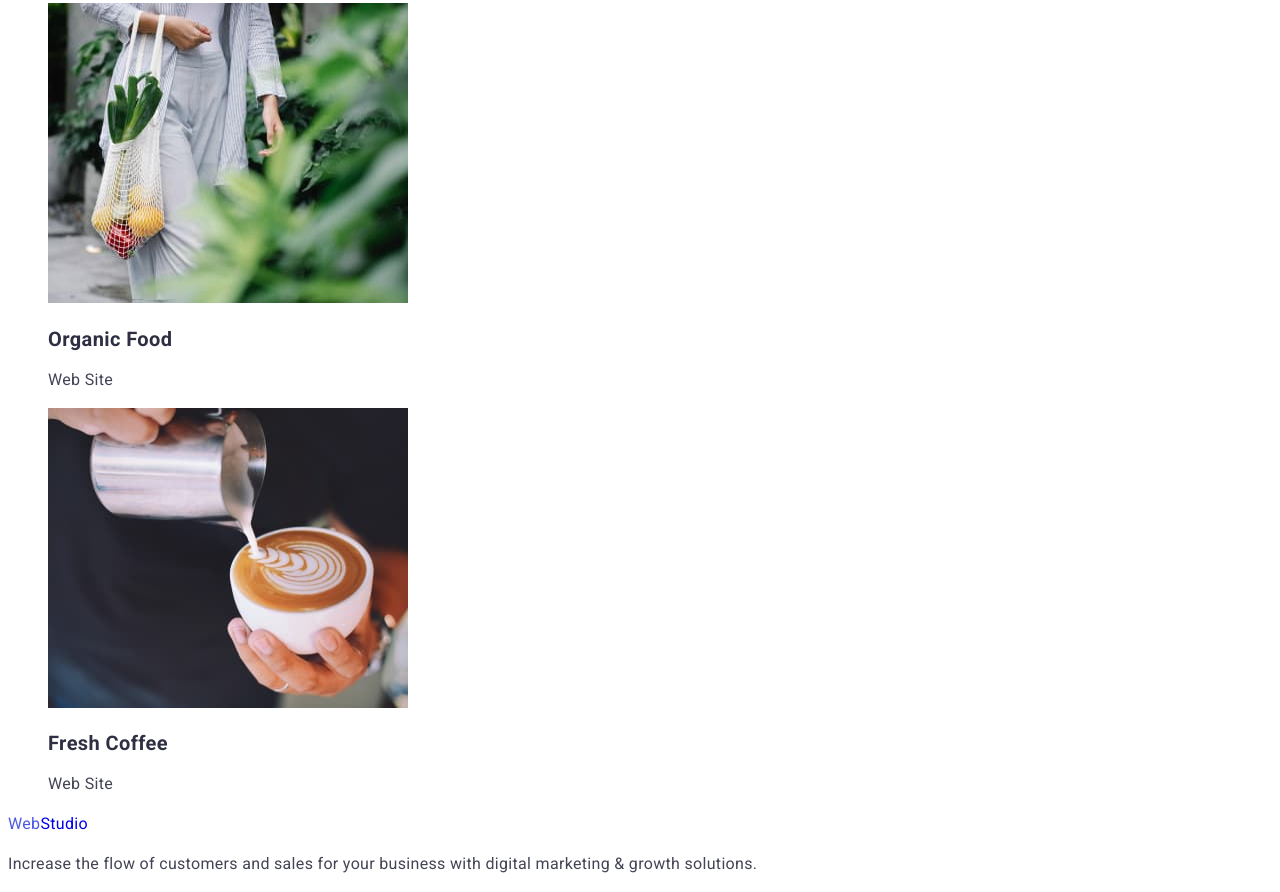
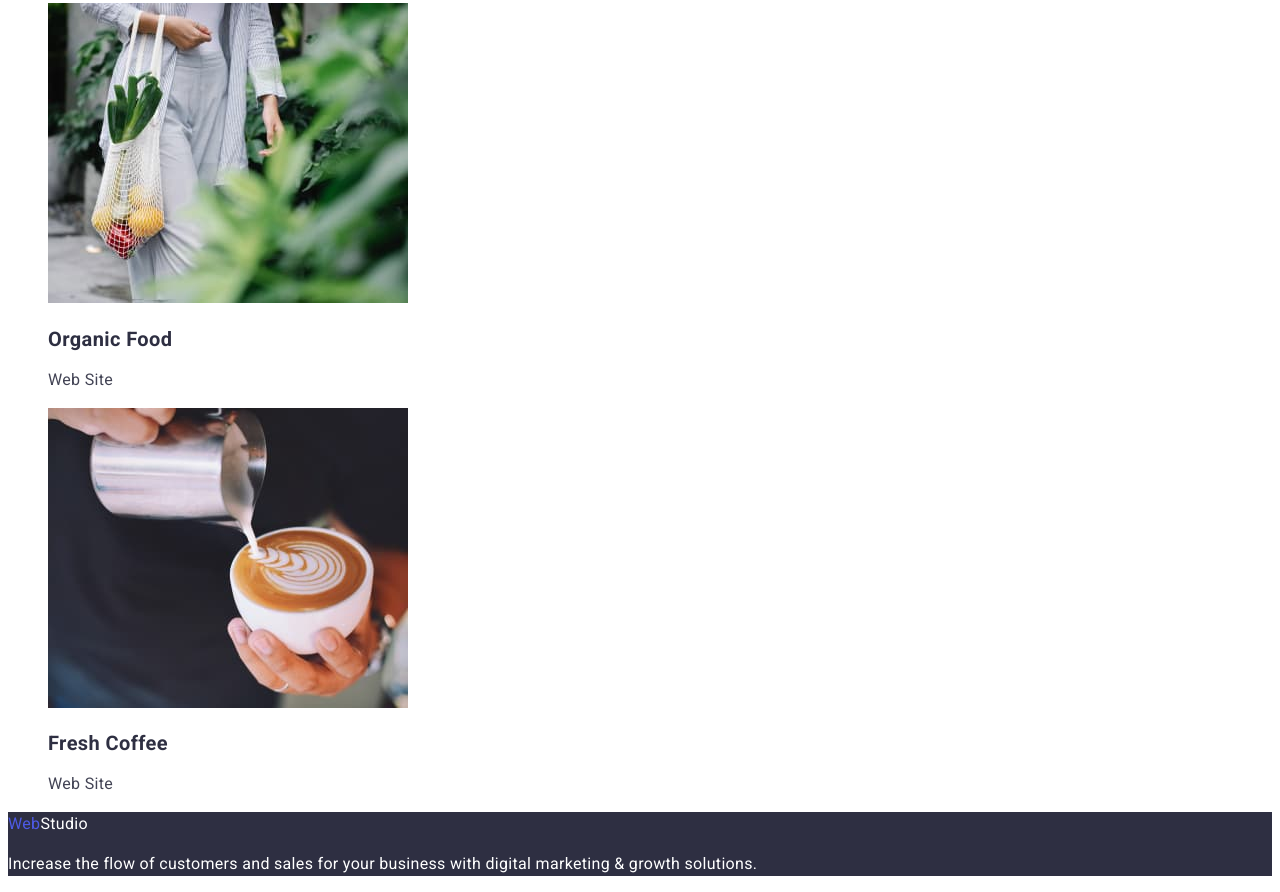
Before and after one commit to Elborn666/goit-markup-hw-02, a plain HTML site: page portfolio.html in a window 1280 px wide. Shown: the part 2879-3771 px from the top of the page. Drawn offline with Linux system fonts and the light colour scheme.

Commit message:
change background

```diff
--- a/CSS/styles.css
+++ b/CSS/styles.css
@@ -36,6 +36,14 @@
  .menu-tel {
     color: var(--text-color);
  }
+ .content,
+ footer {
+    background-color: #2E2F42;
+ }
+ .footer-logo,
+ .footer-text {
+    color: #ffffff;
+ }
  .menu-logo {
     font-family: 'Raleway', sans-serif;
     font-weight: 800;
@@ -49,6 +57,7 @@
     font-weight: 700;
     line-height: 1.07;
     text-align: center;
+    color: #ffffff;
  }
 .list-title,
 .team-name,
```
